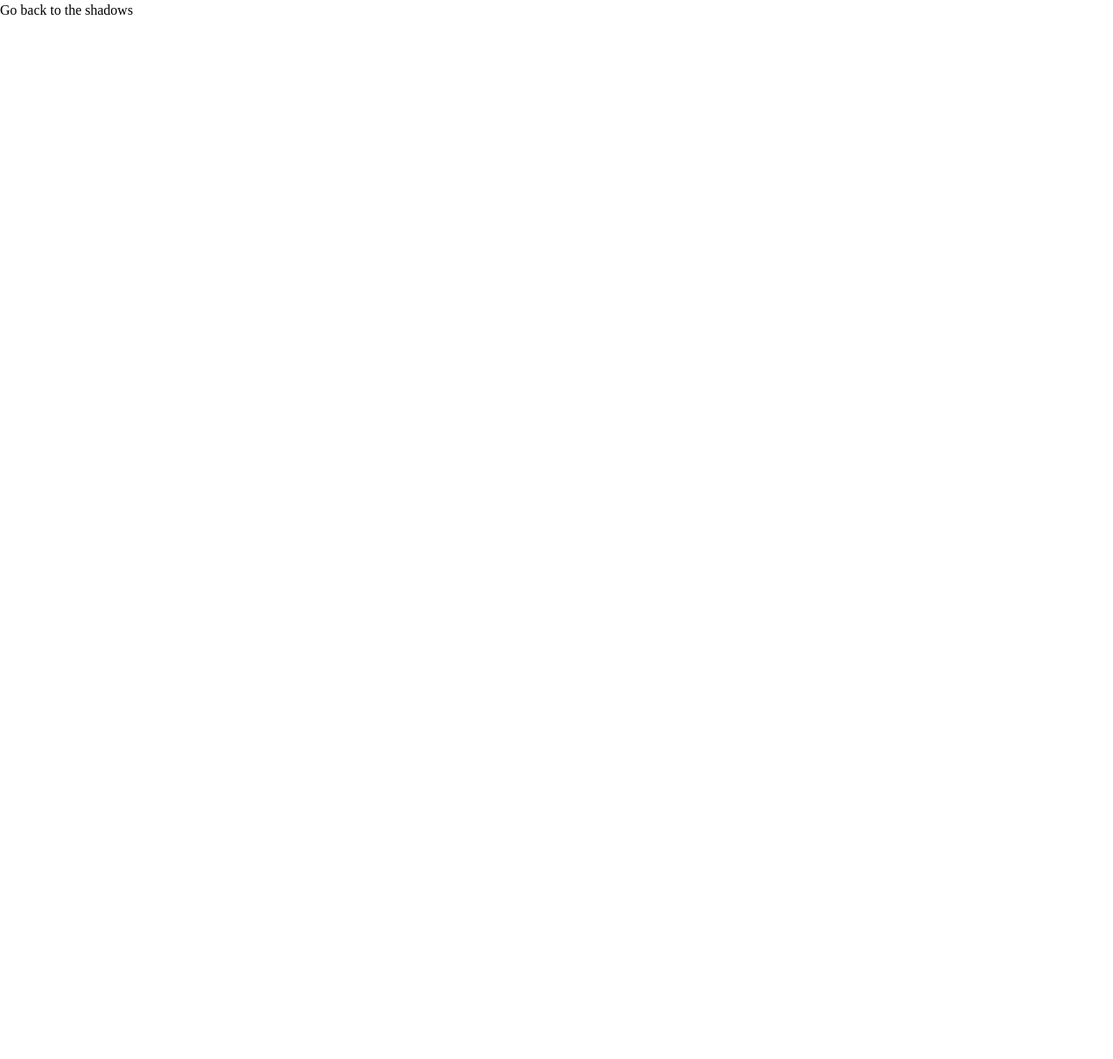
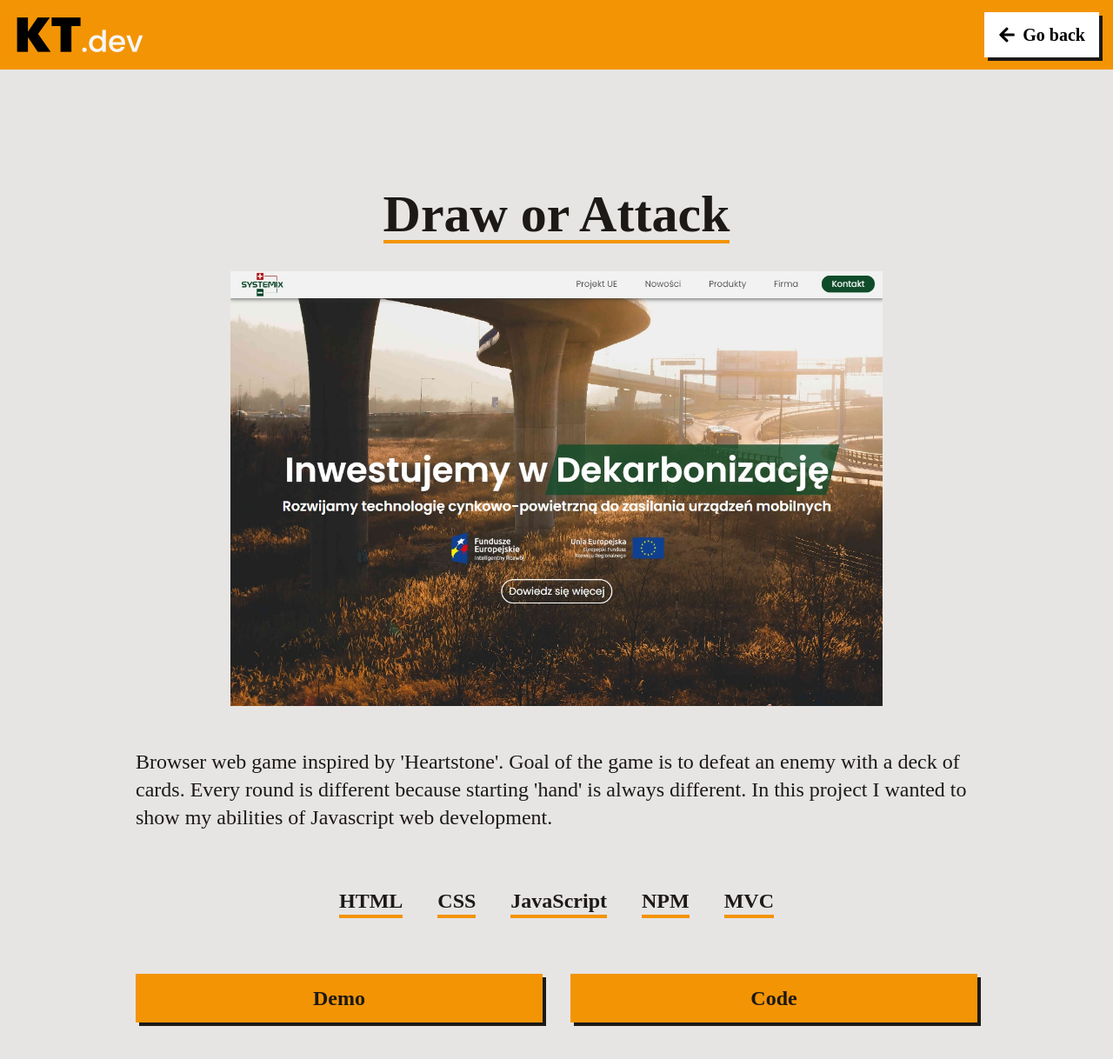
Before and after one commit to KamilTomczykDev/portfolio-website, a React (Create React App) app: page /draworattack in a window 1280 px wide. Shown: the top 1218 px of the page at 87% size. Before the commit the page ends 800 px from the top, so only its background shows below. Built offline with nearby package versions, Linux system fonts and the light colour scheme.

Commit message:
project details update

```diff
--- a/src/App.js
+++ b/src/App.js
@@ -3,14 +3,19 @@ import PageNotFound from "./pages/PageNotFound";
 import Homepage from "./pages/Homepage";
 import { BrowserRouter, Routes, Route } from "react-router-dom";
 import ProjectDetails from "./pages/ProjectDetails";
+import { useState } from "react";
 
 function App() {
+  const [currentProject, setCurrentProject] = useState({});
   return (
     <>
       <BrowserRouter>
         <Routes>
           <Route path="/" element={<Homepage />} />
-          <Route path=":id" element={<ProjectDetails />} />
+          <Route
+            path=":id"
+            element={<ProjectDetails setCurrentProject={setCurrentProject} />}
+          />
           <Route path="*" element={<PageNotFound />} />
         </Routes>
       </BrowserRouter>
--- a/src/components/Contact.jsx
+++ b/src/components/Contact.jsx
@@ -2,7 +2,7 @@ function Contact() {
   return (
     <div
       name="contact"
-      className="flex h-screen w-full items-center justify-center bg-white p-4"
+      className="flex min-h-[100vh] w-full items-center justify-center bg-white px-4 py-10"
     >
       <form
         action="https://getform.io/f/4fb75a18-8e7a-4f54-a498-2e21b58fc13c"
--- /dev/null
+++ b/src/components/ProjectNavBar.jsx
@@ -0,0 +1,21 @@
+import { useNavigate } from "react-router-dom";
+import Logo from "../assets/logo1.png";
+import { FaArrowLeft } from "react-icons/fa";
+
+function ProjectNavBar() {
+  const navigate = useNavigate();
+  return (
+    <div className="fixed z-20 flex h-[80px] w-full items-center justify-between bg-[#f39404] px-4">
+      <img className="h-[50px]" src={Logo} alt="Logo" />
+      <button
+        onClick={() => navigate(-1)}
+        className="flex items-center gap-2 bg-white px-4 py-3 text-xl font-semibold drop-shadow-3xl hover:bg-stone-900 hover:text-white hover:drop-shadow-2xl"
+      >
+        <FaArrowLeft />
+        Go back
+      </button>
+    </div>
+  );
+}
+
+export default ProjectNavBar;
--- a/src/data/projects.js
+++ b/src/data/projects.js
@@ -4,6 +4,7 @@ export const projects = [
   {
     name: "Systemix.com.pl",
     img: SYSTEMIX_IMG,
+    img2: SYSTEMIX_IMG,
     liveDemoUrl: "https://systemix.com.pl",
     code: "https://github.com/kamiltomczykdev",
     url: "systemix",
@@ -11,8 +12,12 @@ export const projects = [
   {
     name: "Draw or Attack",
     img: SYSTEMIX_IMG,
+    img2: SYSTEMIX_IMG,
     liveDemoUrl: "https://systemix.com.pl",
     code: "https://github.com/kamiltomczykdev",
     url: "draworattack",
+    description:
+      "Browser web game inspired by 'Heartstone'. Goal of the game is to defeat an enemy with a deck of cards. Every round is different because starting 'hand' is always different. In this project I wanted to show my abilities of Javascript web development.",
+    used: ["HTML", "CSS", "JavaScript", "NPM", "MVC"],
   },
 ];
--- a/src/pages/ProjectDetails.jsx
+++ b/src/pages/ProjectDetails.jsx
@@ -1,9 +1,51 @@
-import { Navigate, useNavigate } from "react-router-dom";
+import { Navigate, useNavigate, useParams } from "react-router-dom";
+import { projects } from "../data/projects";
+import ProjectNavBar from "../components/ProjectNavBar";
+import { useEffect } from "react";
 
 function ProjectDetails() {
   const navigate = useNavigate();
+  const { id } = useParams();
 
-  return <div onClick={() => navigate(-1)}>Go back to the shadows</div>;
+  const currentProject = projects.filter((obj) =>
+    Object.values(obj).some((val) => val.includes(id)),
+  );
+
+  const [{ name, description, used, img }] = currentProject;
+
+  useEffect(() => {
+    window.scrollTo(0, 0);
+  }, []);
+
+  return (
+    <>
+      <ProjectNavBar />
+      <div className="flex min-h-[100vh] w-full items-center justify-center bg-stone-200 py-[100px] lg:py-[200px]">
+        <div className="flex h-full w-full max-w-[1000px] flex-col items-center gap-8 pt-4  text-stone-900">
+          <h1 className="border-b-4 border-[#f39404] text-center text-6xl font-bold">
+            {name}
+          </h1>
+          <img className="w-[75%]" src={img} alt="Project screenshot" />
+          <p className="p-4 text-2xl">{description}</p>
+          <div className="flex w-full flex-wrap items-center justify-center gap-10 p-4">
+            {used.map((el) => (
+              <p className="border-b-4 border-[#f39404] text-2xl font-semibold">
+                {el}
+              </p>
+            ))}
+          </div>
+          <div className="flex w-full gap-8 p-4 text-2xl  font-semibold">
+            <button className="w-full bg-[#f39404] px-4 py-3 drop-shadow-3xl hover:bg-stone-900 hover:text-[#f39404] hover:drop-shadow-5xl">
+              Demo
+            </button>
+            <button className="w-full bg-[#f39404] px-4 py-3 drop-shadow-3xl hover:bg-stone-900 hover:text-[#f39404] hover:drop-shadow-5xl">
+              Code
+            </button>
+          </div>
+        </div>
+      </div>
+    </>
+  );
 }
 
 export default ProjectDetails;
```
